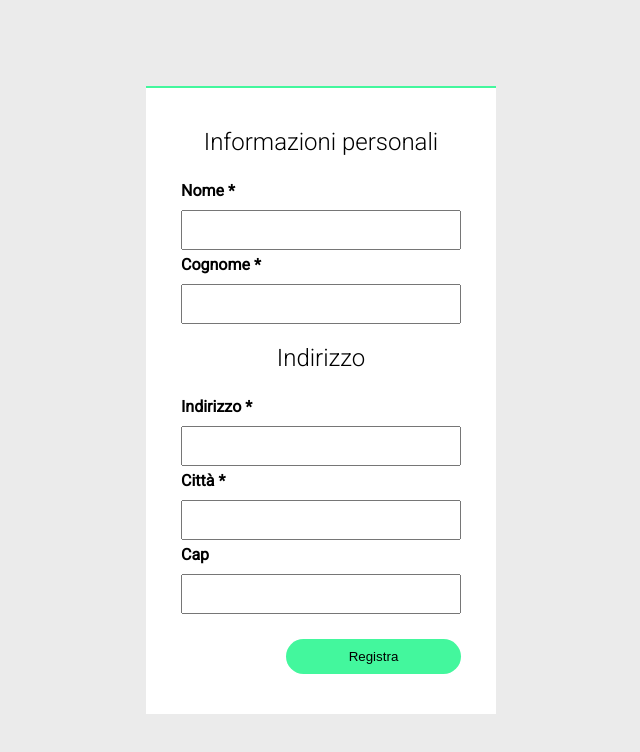
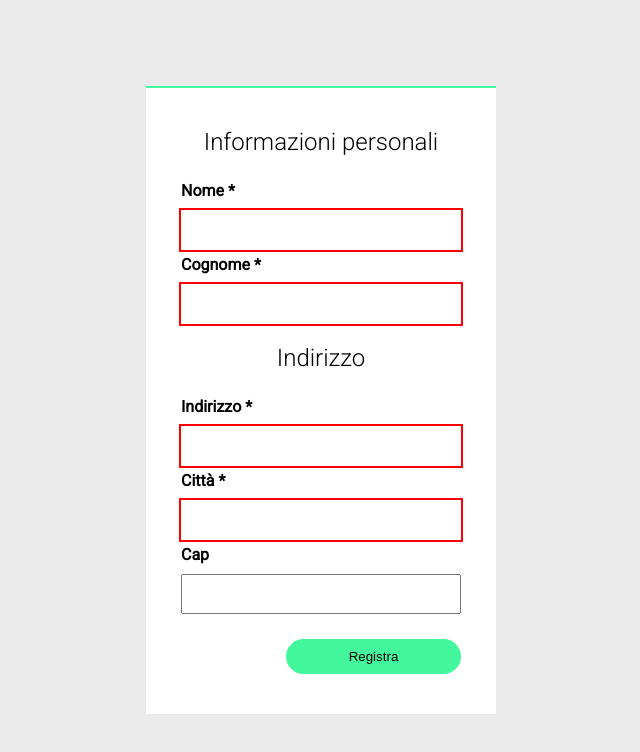
Before and after one commit to imbranatoInformatico/Form-recupero-dati, a plain HTML site: page index.html in a window 1280 px wide. Both pictures are taken after a click on the button "Registra". Shown: the whole page, without its empty margins (319-959 px from the left). Drawn offline with Linux system fonts and the light colour scheme.

Commit message:
Aggiunti le funzioni di controllo per verificare se il form è stato compilato correttamente nei campi obbligatori

```diff
--- a/assets/js/main.js
+++ b/assets/js/main.js
@@ -0,0 +1,35 @@
+// al click devo recuperare i dati
+// recupero i dati
+function controllaInvia(){
+    // controllare se ci sono rimasti dei campi
+    //obbligatori vuori
+    const nome = document.getElementById("nome").value;
+    const cognome = document.getElementById("cognome").value;
+    const indirizzo = document.getElementById("indirizzo").value;
+    const citta = document.getElementById("citta").value;
+    const cap = document.getElementById("cap").value;
+
+    if (nome == "" || undefined || null) {
+        document.getElementById("nome").style.outline = " 2px solid red" ;
+        document.getElementById("nome").style.border = " none ";
+        // emettere avviso in alto del campo mancante
+
+        }
+
+    if (cognome == "" || undefined || null){
+        document.getElementById("cognome").style.outline = " 2px solid red" ;
+        document.getElementById("cognome").style.border = " none ";
+     }
+
+     if (indirizzo == "" || undefined || null){
+        document.getElementById("indirizzo").style.outline = " 2px solid red" ;
+        document.getElementById("indirizzo").style.border = " none ";
+     }
+
+     if (citta == "" || undefined || null){
+        document.getElementById("citta").style.outline = " 2px solid red" ;
+        document.getElementById("citta").style.border = " none ";
+     }
+
+
+}
--- a/index.html
+++ b/index.html
@@ -16,20 +16,20 @@
                     <h2 class="">Informazioni personali</h2>
 
                     <label for="">Nome * </label>
-                    <input type="text">
+                    <input id="nome" value="" type="text">
                     <label for="">Cognome * </label>
-                    <input type="text">
+                    <input id="cognome" type="text">
 
                     <h2 id="titleInd">Indirizzo</h2>
 
                     <label for="">Indirizzo * </label>
-                    <input type="text">
+                    <input id="indirizzo" type="text">
                     <label for="">Città * </label>
-                    <input type="text">
+                    <input id="citta" type="text">
                     <label for="">Cap  </label>
-                    <input type="text">
+                    <input id="cap" type="text">
 
-                    <input type="button" value="Registra">
+                    <input  value="Registra" type="button" onclick="controllaInvia()">
 
 
 
```
